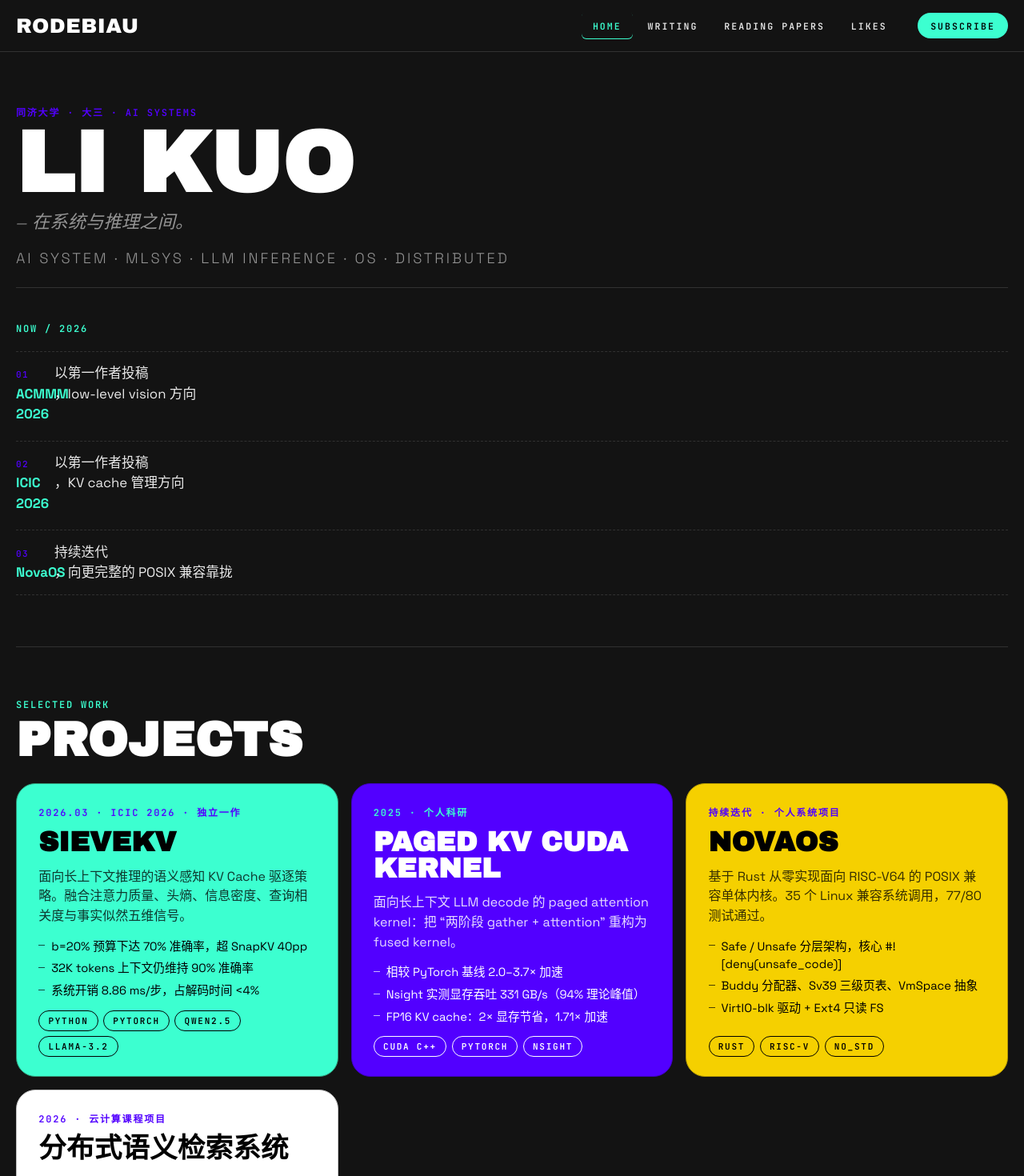
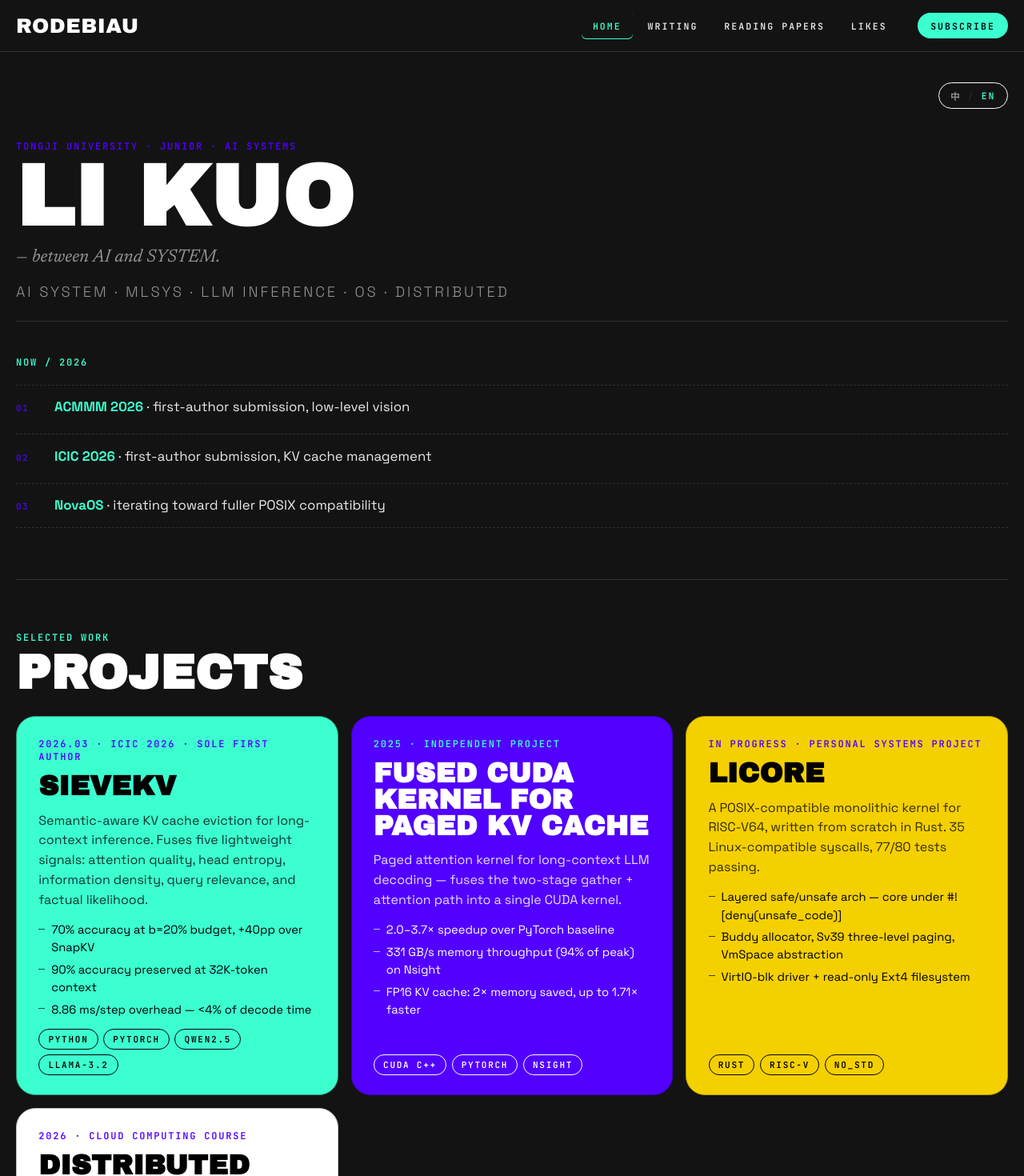
Before and after one commit to Zlatanwic/Zlatanwic.github.io, a Vue app: page / in a window 1280 px wide. Shown: the top 1470 px of the page at 80% size. Built offline with nearby package versions, Linux system fonts and the light colour scheme.

Commit message:
fix some thing at home page

```diff
--- /dev/null
+++ b/src/components/LocaleToggle.vue
@@ -0,0 +1,57 @@
+<script setup>
+import { useLocale } from '../composables/useLocale.js'
+const { locale, toggle } = useLocale()
+</script>
+
+<template>
+  <button
+    class="locale-toggle"
+    type="button"
+    :aria-label="locale === 'zh' ? 'Switch to English' : '切换到中文'"
+    @click="toggle"
+  >
+    <span class="opt" :class="{ on: locale === 'zh' }">中</span>
+    <span class="sep" aria-hidden="true">/</span>
+    <span class="opt" :class="{ on: locale === 'en' }">EN</span>
+  </button>
+</template>
+
+<style scoped>
+.locale-toggle {
+  font-family: var(--font-mono);
+  font-size: 0.72rem;
+  font-weight: 600;
+  letter-spacing: 0.18em;
+  text-transform: uppercase;
+  background: transparent;
+  color: var(--text-meta);
+  border: 1px solid var(--hairline);
+  border-radius: 24px;
+  padding: 0.45rem 0.9rem;
+  cursor: pointer;
+  display: inline-flex;
+  align-items: center;
+  gap: 0.5rem;
+  transition: border-color var(--dur) var(--ease),
+    color var(--dur) var(--ease);
+}
+.locale-toggle:hover {
+  border-color: var(--mint);
+  color: var(--text);
+}
+.locale-toggle:focus-visible {
+  outline: 2px solid var(--focus-cyan);
+  outline-offset: 2px;
+}
+.opt {
+  color: var(--text-meta);
+  transition: color var(--dur) var(--ease);
+}
+.opt.on {
+  color: var(--mint);
+}
+.sep {
+  color: var(--hairline-dim);
+  opacity: 0.7;
+}
+</style>
--- /dev/null
+++ b/src/composables/useLocale.js
@@ -0,0 +1,25 @@
+import { ref, watch } from 'vue'
+
+const STORAGE_KEY = 'rodebiau:locale'
+const initial =
+  (typeof localStorage !== 'undefined' && localStorage.getItem(STORAGE_KEY)) ||
+  (typeof navigator !== 'undefined' && navigator.language?.startsWith('zh')
+    ? 'zh'
+    : 'en')
+
+export const locale = ref(initial === 'zh' ? 'zh' : 'en')
+
+if (typeof window !== 'undefined') {
+  watch(locale, v => {
+    localStorage.setItem(STORAGE_KEY, v)
+    document.documentElement.lang = v === 'zh' ? 'zh-CN' : 'en'
+  }, { immediate: true })
+}
+
+export function useLocale() {
+  const toggle = () => {
+    locale.value = locale.value === 'zh' ? 'en' : 'zh'
+  }
+  const t = obj => (obj && obj[locale.value] != null ? obj[locale.value] : obj)
+  return { locale, toggle, t }
+}
--- a/src/views/Home.vue
+++ b/src/views/Home.vue
@@ -1,89 +1,161 @@
 <script setup>
+import { computed } from 'vue'
+import { useLocale } from '../composables/useLocale.js'
+import LocaleToggle from '../components/LocaleToggle.vue'
+
+const { locale } = useLocale()
+
+const i18n = {
+  zh: {
+    affil: '同济大学 · 大三 · AI SYSTEMS',
+    name: 'LI KUO',
+    pull: '— 在人工智能与计算机系统之间。',
+    tagline: 'AI SYSTEM · MLSYS · LLM INFERENCE · OS · DISTRIBUTED',
+    nowKicker: 'NOW / 2026',
+    now: [
+      { strong: 'ACMMM 2026', body: '以第一作者投稿，low-level vision 方向' },
+      { strong: 'ICIC 2026', body: '以第一作者投稿，KV cache 管理方向' },
+      { strong: 'NovaOS', body: '持续迭代，向更完整的 POSIX 兼容靠拢' }
+    ],
+    workKicker: 'SELECTED WORK',
+    workTitle: 'PROJECTS'
+  },
+  en: {
+    affil: 'TONGJI UNIVERSITY · JUNIOR · AI SYSTEMS',
+    name: 'LI KUO',
+    pull: '— between AI and SYSTEM.',
+    tagline: 'AI SYSTEM · MLSYS · LLM INFERENCE · OS · DISTRIBUTED',
+    nowKicker: 'NOW / 2026',
+    now: [
+      { strong: 'ACMMM 2026', body: 'first-author submission, low-level vision' },
+      { strong: 'ICIC 2026', body: 'first-author submission, KV cache management' },
+      { strong: 'NovaOS', body: 'iterating toward fuller POSIX compatibility' }
+    ],
+    workKicker: 'SELECTED WORK',
+    workTitle: 'PROJECTS'
+  }
+}
+
 const projects = [
   {
     fill: 'mint',
     name: 'SIEVEKV',
-    kicker: '2026.03 · ICIC 2026 · 独立一作',
-    summary:
-      '面向长上下文推理的语义感知 KV Cache 驱逐策略。融合注意力质量、头熵、信息密度、查询相关度与事实似然五维信号。',
-    bullets: [
+    kicker: { zh: '2026.03 · ICIC 2026 · 独立一作', en: '2026.03 · ICIC 2026 · SOLE FIRST AUTHOR' },
+    summary: {
+      zh: '面向长上下文推理的语义感知 KV Cache 驱逐策略。融合注意力质量、头熵、信息密度、查询相关度与事实似然五维信号。',
+      en: 'Semantic-aware KV cache eviction for long-context inference. Fuses five lightweight signals: attention quality, head entropy, information density, query relevance, and factual likelihood.'
+    },
+    bullets: {
+      zh: [
         'b=20% 预算下达 70% 准确率，超 SnapKV 40pp',
         '32K tokens 上下文仍维持 90% 准确率',
         '系统开销 8.86 ms/步，占解码时间 <4%'
       ],
+      en: [
+        '70% accuracy at b=20% budget, +40pp over SnapKV',
+        '90% accuracy preserved at 32K-token context',
+        '8.86 ms/step overhead — <4% of decode time'
+      ]
+    },
     stack: ['PYTHON', 'PYTORCH', 'QWEN2.5', 'LLAMA-3.2']
   },
   {
     fill: 'uv',
-    name: 'PAGED KV CUDA KERNEL',
-    kicker: '2025 · 个人科研',
-    summary:
-      '面向长上下文 LLM decode 的 paged attention kernel：把 “两阶段 gather + attention” 重构为 fused kernel。',
-    bullets: [
+    name: 'FUSED CUDA KERNEL for PAGED KV CACHE',
+    kicker: { zh: '2025 · 个人项目', en: '2025 · INDEPENDENT PROJECT' },
+    summary: {
+      zh: '面向长上下文 LLM decode 的 paged attention kernel：把 “两阶段 gather + attention” 重构为 fused kernel。',
+      en: 'Paged attention kernel for long-context LLM decoding — fuses the two-stage gather + attention path into a single CUDA kernel.'
+    },
+    bullets: {
+      zh: [
         '相较 PyTorch 基线 2.0–3.7× 加速',
         'Nsight 实测显存吞吐 331 GB/s（94% 理论峰值）',
         'FP16 KV cache：2× 显存节省，1.71× 加速'
       ],
+      en: [
+        '2.0–3.7× speedup over PyTorch baseline',
+        '331 GB/s memory throughput (94% of peak) on Nsight',
+        'FP16 KV cache: 2× memory saved, up to 1.71× faster'
+      ]
+    },
     stack: ['CUDA C++', 'PYTORCH', 'NSIGHT']
   },
   {
     fill: 'yellow',
-    name: 'NOVAOS',
-    kicker: '持续迭代 · 个人系统项目',
-    summary:
-      '基于 Rust 从零实现面向 RISC-V64 的 POSIX 兼容单体内核。35 个 Linux 兼容系统调用，77/80 测试通过。',
-    bullets: [
+    name: 'LICore',
+    kicker: { zh: '持续迭代 · 个人系统项目', en: 'IN PROGRESS · PERSONAL SYSTEMS PROJECT' },
+    summary: {
+      zh: '基于 Rust 从零实现面向 RISC-V64 的 POSIX 兼容单体内核。35 个 Linux 兼容系统调用，77/80 测试通过。',
+      en: 'A POSIX-compatible monolithic kernel for RISC-V64, written from scratch in Rust. 35 Linux-compatible syscalls, 77/80 tests passing.'
+    },
+    bullets: {
+      zh: [
         'Safe / Unsafe 分层架构，核心 #![deny(unsafe_code)]',
         'Buddy 分配器、Sv39 三级页表、VmSpace 抽象',
         'VirtIO-blk 驱动 + Ext4 只读 FS'
       ],
+      en: [
+        'Layered safe/unsafe arch — core under #![deny(unsafe_code)]',
+        'Buddy allocator, Sv39 three-level paging, VmSpace abstraction',
+        'VirtIO-blk driver + read-only Ext4 filesystem'
+      ]
+    },
     stack: ['RUST', 'RISC-V', 'NO_STD']
   },
   {
     fill: 'white',
-    name: '分布式语义检索系统',
-    kicker: '2026 · 云计算课程项目',
-    summary:
-      '以 Chord DHT 为底座，基于 sentence-transformers 构建分布式稠密向量索引；Scatter-Gather 协议下 O(log N) 跳完成跨节点 top-k 聚合。',
-    bullets: [
+    name: { zh: '分布式语义检索系统', en: 'DISTRIBUTED SEMANTIC RETRIEVAL' },
+    kicker: { zh: '2026 · 云计算课程项目', en: '2026 · CLOUD COMPUTING COURSE' },
+    summary: {
+      zh: '以 Chord DHT 为底座，基于 sentence-transformers 构建分布式稠密向量索引；Scatter-Gather 协议下 O(log N) 跳完成跨节点 top-k 聚合。',
+      en: 'Distributed dense-vector index over a Chord DHT with sentence-transformers; Scatter-Gather protocol delivers cross-node top-k in O(log N) hops.'
+    },
+    bullets: {
+      zh: [
         '完整 RAG 管线：嵌入 → 分片 → 检索 → Prompt → LLM',
         'successor list 容错 + 键值副本策略',
         '82 个单元 / 集成测试'
       ],
+      en: [
+        'Full RAG pipeline: embed → shard → retrieve → prompt → LLM',
+        'Successor-list fault tolerance + key-value replication',
+        '82 unit + integration tests'
+      ]
+    },
     stack: ['PYTHON', 'THRIFT RPC', 'CHORD DHT']
   }
 ]
+
+const tt = computed(() => i18n[locale.value])
+const pick = (val) => (val && typeof val === 'object' && !Array.isArray(val) ? val[locale.value] : val)
+const arr = (val) => (Array.isArray(val) ? val : val[locale.value])
 </script>
 
 <template>
   <article>
+    <!-- Locale toggle bar -->
+    <div class="locale-bar">
+      <LocaleToggle />
+    </div>
+
     <!-- Masthead -->
     <header class="masthead">
-      <span class="kicker kicker-uv">同济大学 · 大三 · AI SYSTEMS</span>
+      <span class="kicker kicker-uv">{{ tt.affil }}</span>
       <h1 class="display display-hero wordmark">
-        LI&nbsp;KUO
-        <span class="serif-pull mark">— 在系统与推理之间。</span>
+        {{ tt.name }}
+        <span class="serif-pull mark">{{ tt.pull }}</span>
       </h1>
-      <p class="eyebrow-thin tag-line">
-        AI&nbsp;SYSTEM&nbsp;·&nbsp;MLSYS&nbsp;·&nbsp;LLM&nbsp;INFERENCE&nbsp;·&nbsp;OS&nbsp;·&nbsp;DISTRIBUTED
-      </p>
+      <p class="eyebrow-thin tag-line">{{ tt.tagline }}</p>
     </header>
 
     <!-- Now block -->
     <section class="now">
-      <span class="kicker">NOW / 2026</span>
+      <span class="kicker">{{ tt.nowKicker }}</span>
       <ul class="now-list">
-        <li>
-          <span class="num label-meta">01</span>
-          以第一作者投稿 <strong>ACMMM 2026</strong>，low-level vision 方向
-        </li>
-        <li>
-          <span class="num label-meta">02</span>
-          以第一作者投稿 <strong>ICIC 2026</strong>，KV cache 管理方向
-        </li>
-        <li>
-          <span class="num label-meta">03</span>
-          持续迭代 <strong>NovaOS</strong>，向更完整的 POSIX 兼容靠拢
+        <li v-for="(item, i) in tt.now" :key="i">
+          <span class="num label-meta">{{ String(i + 1).padStart(2, '0') }}</span>
+          <span><strong>{{ item.strong }}</strong> · {{ item.body }}</span>
         </li>
       </ul>
     </section>
@@ -93,21 +165,21 @@ const projects = [
     <!-- Project tiles -->
     <section>
       <div class="section-head">
-        <span class="kicker">SELECTED&nbsp;WORK</span>
-        <h2 class="display display-lg">PROJECTS</h2>
+        <span class="kicker">{{ tt.workKicker }}</span>
+        <h2 class="display display-lg">{{ tt.workTitle }}</h2>
       </div>
       <div class="grid">
         <article
           v-for="p in projects"
-          :key="p.name"
+          :key="typeof p.name === 'string' ? p.name : p.name.en"
           class="tile"
           :data-fill="p.fill"
         >
-          <span class="kicker tile-kicker">{{ p.kicker }}</span>
-          <h3 class="tile-name display">{{ p.name }}</h3>
-          <p class="tile-summary">{{ p.summary }}</p>
+          <span class="kicker tile-kicker">{{ pick(p.kicker) }}</span>
+          <h3 class="tile-name display">{{ pick(p.name) }}</h3>
+          <p class="tile-summary">{{ pick(p.summary) }}</p>
           <ul class="tile-bullets">
-            <li v-for="b in p.bullets" :key="b">{{ b }}</li>
+            <li v-for="b in arr(p.bullets)" :key="b">{{ b }}</li>
           </ul>
           <div class="tile-stack">
             <span v-for="s in p.stack" :key="s" class="tag tag--ghost">{{ s }}</span>
@@ -119,6 +191,12 @@ const projects = [
 </template>
 
 <style scoped>
+.locale-bar {
+  display: flex;
+  justify-content: flex-end;
+  margin-bottom: 0.6rem;
+}
+
 .masthead {
   padding: clamp(1.5rem, 2vw, 3rem) 0 clamp(1.5rem, 2vw, 2.5rem);
   border-bottom: 1px solid var(--hairline-dim);
@@ -189,7 +267,6 @@ const projects = [
   gap: 1rem;
 }
 
-/* tile baseline (dark variant) */
 .tile {
   background: var(--canvas);
   border: 1px solid var(--hairline);
@@ -247,7 +324,6 @@ const projects = [
   margin-top: auto;
 }
 
-/* saturated variants */
 .tile[data-fill='mint'] {
   background: var(--tile-mint);
   border-color: var(--mint-border);
```
Lines whose indentation alone changed are shown as unchanged.
